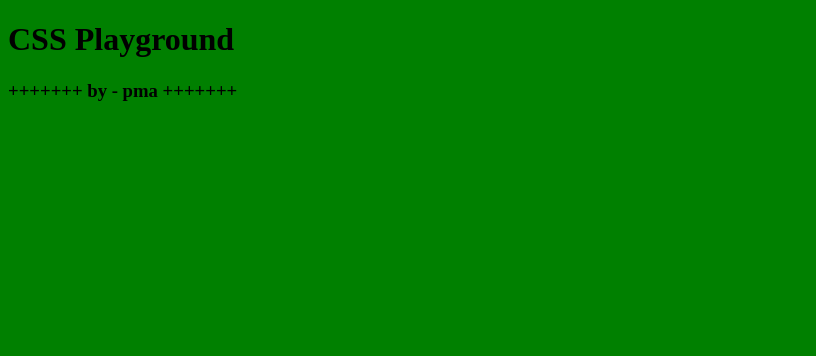
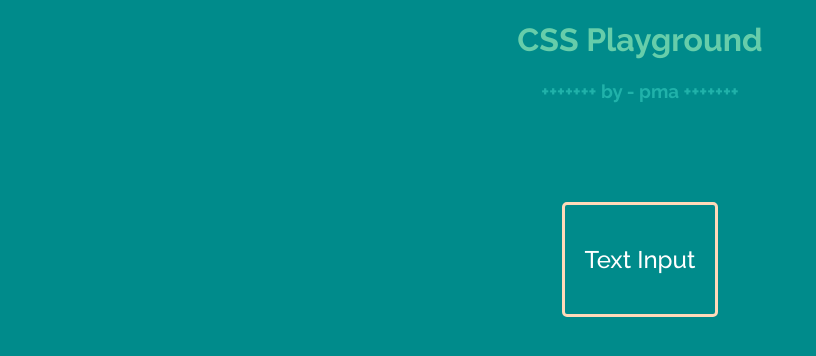
Before and after one commit to paigeful/CSSPlayground, a plain HTML site: page index.html in a window 1280 px wide. Shown: the whole page, without its empty margins (0-816 px from the left). Drawn offline with Linux system fonts and the light colour scheme.

Commit message:
add some color

```diff
--- a/css/base.css
+++ b/css/base.css
@@ -1,3 +1,50 @@
+@import url(http://fonts.googleapis.com/css?family=Raleway:200,500,700,800);
+
 body {
-    background: green;
+    background: DarkCyan;
+    color: white;
+    font-family: 'Raleway', Arial, sans-serif;
 }
+
+a {
+    text-decoration: none;
+    color: white;
+}
+
+.header {
+    margin: 0 auto;
+    text-align: center;
+
+}
+
+h1 {
+    color: MediumAquaMarine;
+}
+
+.subtitle {
+    color: LightSeaGreen;
+}
+
+.main {
+    font-size: 1.5em;
+    margin-top: 100px;
+    text-align: center;
+}
+
+.item {
+    display: inline-block;
+    padding: 40px 20px;
+    border: 3px solid PeachPuff;
+    border-radius: 5px;
+    -webkit-transition: background-color 0.5s ease-out, color 0.5s ease-out;
+    transition: background-color 0.5s ease-out, color 0.5s ease-out;
+}
+
+a:hover .item {
+    background: peachpuff;
+    color: salmon;
+}
+
+.item-title {
+    display: inline;
+}
--- a/index.html
+++ b/index.html
@@ -5,7 +5,17 @@
     <link rel="stylesheet" type="text/css" href="css/base.css" />
 </head>
 <body>
-    <h1>CSS Playground</h1>
-    <h3>+++++++ by - pma +++++++</h3>
+    <div class="header">
+        <h1>CSS Playground</h1>
+        <h3 class="subtitle">+++++++ by - pma +++++++</h3>
+    </div>
+    <div class="main">
+        <a href="text-input.html">
+            <div class="item">
+                <p class="item-title">Text Input</p>
+            </div>
+        </a>
+    </div>
+
 </body>
 </html>
```
Also changed, not shown: text-input.html (added, +1 -0 lines).
